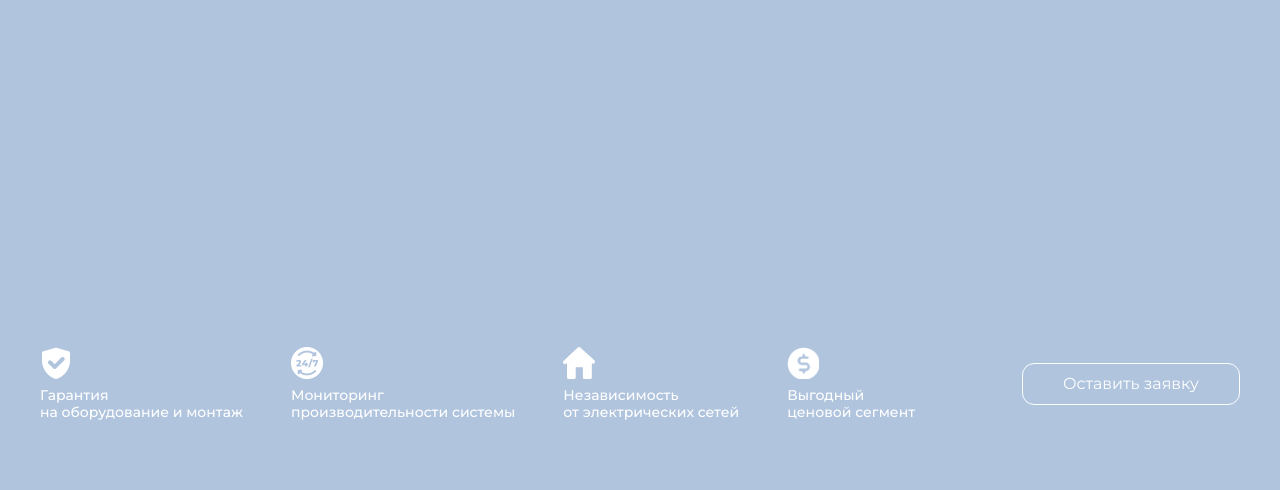
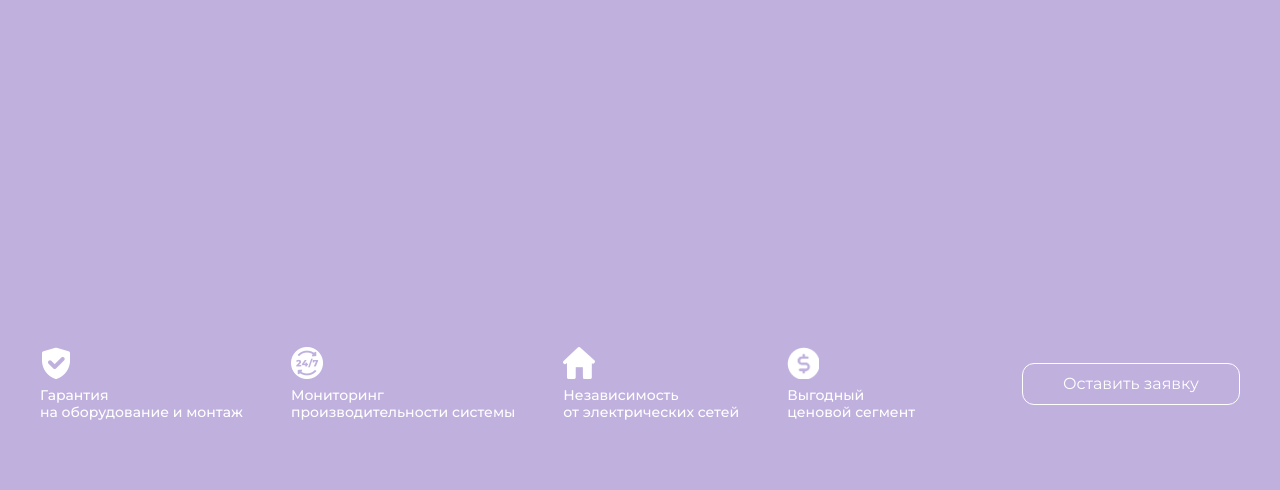
Before and after one commit to DaniilVerinski/SOLARTECH, a plain HTML site: page index.html in a window 1280 px wide. Shown: the part 310-800 px from the top of the page. Drawn offline with Linux system fonts and the light colour scheme.

Commit message:
Update base.css

```diff
--- a/css/base.css
+++ b/css/base.css
@@ -4,7 +4,7 @@ font-weight: 400;
 font-size: 16px;
 color: #252525;
 min-width: 1216px;
-background-color: #B0C4DE;
+background-color: #bfb0de;
 }
 
 .none {
```
